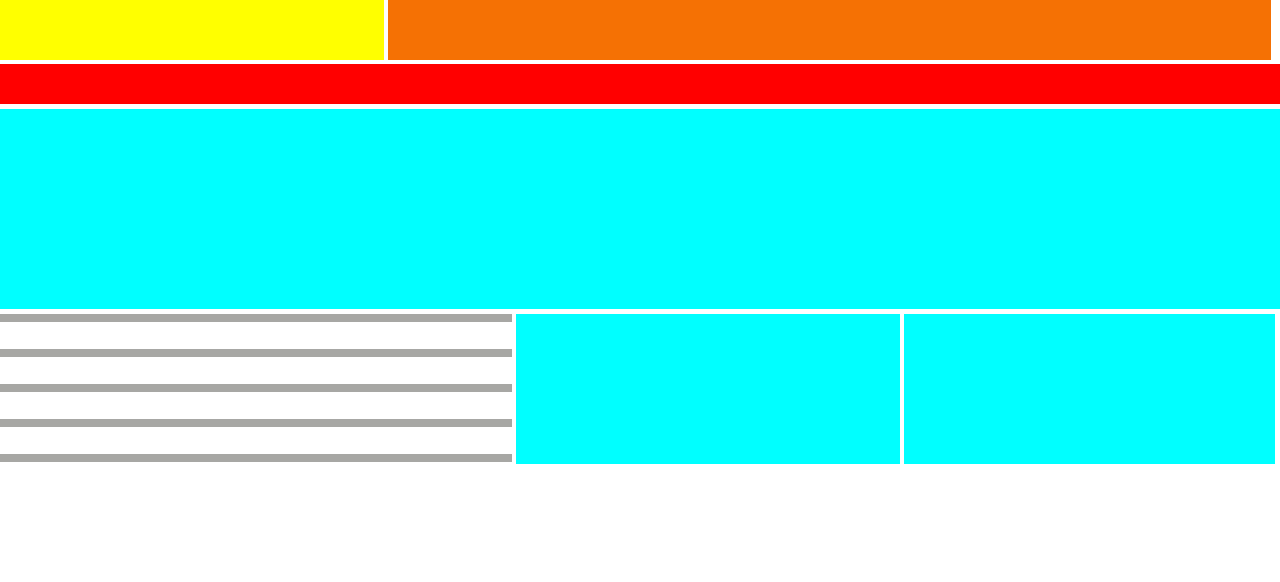
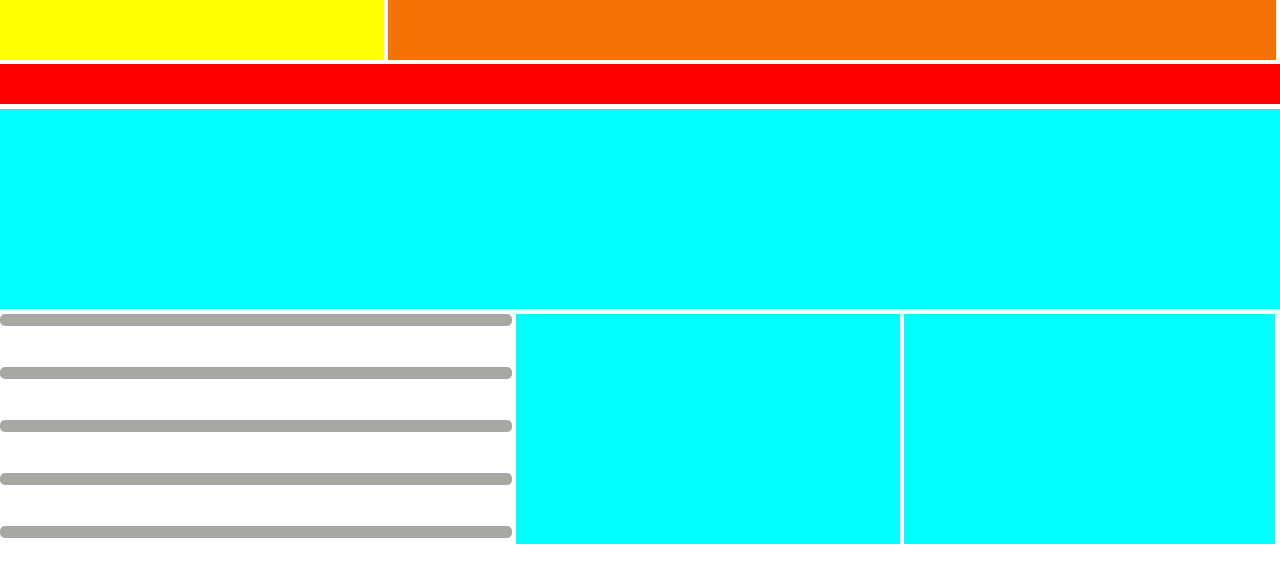
Before and after one commit to Jaga8007/3-vazifa, a plain HTML site: page index.html in a window 1280 px wide. Drawn offline with Linux system fonts and the light colour scheme.

Commit message:
uzgartirish

```diff
--- a/css.css/3-vazifa.css
+++ b/css.css/3-vazifa.css
@@ -10,7 +10,7 @@
     display: inline-block;
 }
 .navbar1{
-    width: 69%;
+    width: 69.4%;
     height: 60px;
     background-color: rgb(245, 113, 4);
     display: inline-block;
@@ -28,25 +28,26 @@
 }
 .box1{
     width: 40%;
-    height: 150px;
+    height: 230px;
     display: inline-block;
 }
 .text1{
     width: 100%;
-    height: 8px;
+    height: 12px;
     background-color: rgb(167, 167, 164);
-    margin-bottom: 27px;
+    margin-bottom: 41px;
+    border-radius: 5px;
 }
 .conteyner{
     width: 30%;
-    height: 150px;
+    height: 230px;
     background-color: aqua;
     display: inline-block;
 
 }
 .conteyner1{
     width: 29%;
-    height: 150px;
+    height: 230px;
     background-color: aqua;
     display: inline-block;
 
@@ -62,17 +63,24 @@
         display: block;
     }
     .box1{
-        width: 33%;
+        width: 32.8%;
+        height: 150px;
         display: inline-block;
     }
+    .text1{
+        margin-bottom: 21px;
+    }
     .conteyner{
-        width: 32%;
+        width: 33%;
+        height: 150px;
         display: inline-block;
-        margin-left: 10px;
+
     }
     .conteyner1{
         width: 33%;
+        height: 150px;
         display: inline-block;
+
 
     }
 
```
